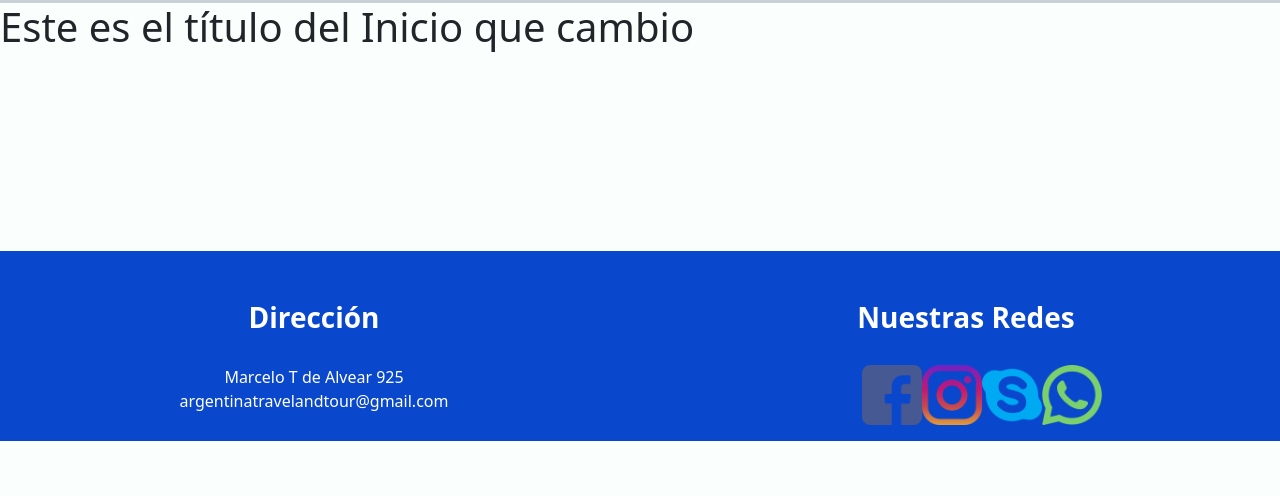
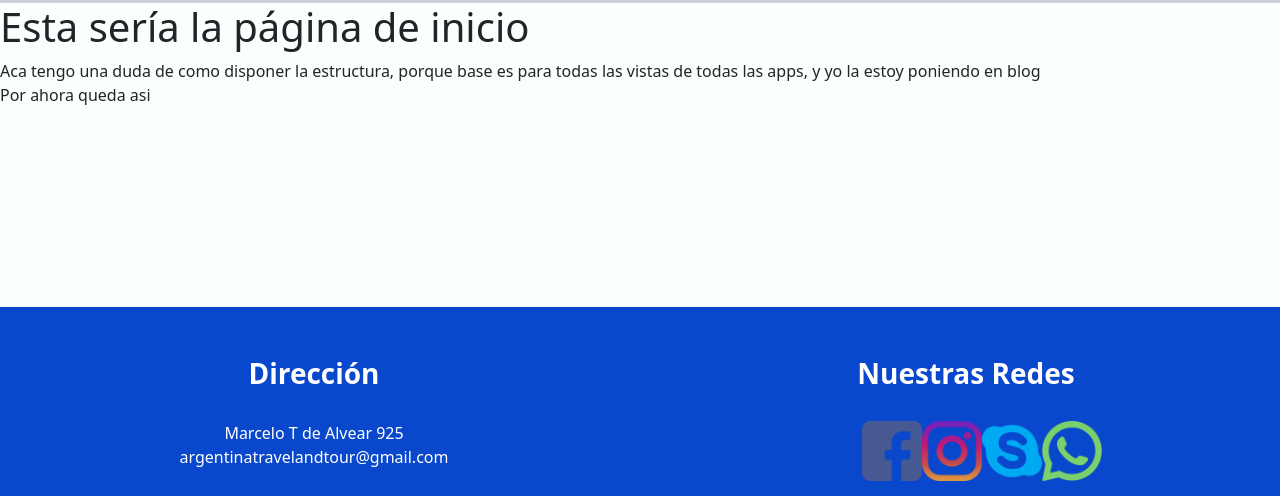
Before and after one commit to germanTuppo/attPy, a Django app: page /blog/ in a window 1280 px wide. Shown: the part 77-573 px from the top of the page. Run offline with Django 4.2, Linux system fonts and the light colour scheme; some libraries are stand-ins or nearby versions.

Commit message:
vistas blog

```diff
--- a/blog/templates/blog/base.html
+++ b/blog/templates/blog/base.html
@@ -81,11 +81,11 @@
                     <!-- aca va a cambiar la bandera dependiendo el idioma elegido -->
                   </a>
                   <ul class="dropdown-menu" aria-labelledby="navbarDropdownMenuLink">
-                    <li><a class="dropdown-item menu__link" href="#"><img class="flag" src="media/flags/espana.png" alt="Bandera España"></a></li>
-                    <li><a class="dropdown-item menu__link" href="#"><img class="flag" src="media/flags/brasil.png" alt="Bandera Brasil"></a></li>
-                    <li><a class="dropdown-item menu__link" href="#"><img class="flag" src="media/flags/reino-unido.png" alt="Bandera Reino Unido"></a></li>
-                    <li><a class="dropdown-item menu__link" href="#"><img class="flag" src="media/flags/italia.png" alt="Bandera Italia"></a></li>
-                    <li><a class="dropdown-item menu__link" href="#"><img class="flag" src="media/flags/francia.png" alt="Bandera Francia"></a></li>
+                    <li><a class="dropdown-item menu__link" href="#"><img class="flag" src="{%static 'blog/assets/flags/espana.png' %}" alt="Bandera España"></a></li>
+                    <li><a class="dropdown-item menu__link" href="#"><img class="flag" src="{%static 'blog/assets/flags/brasil.png' %}" alt="Bandera Brasil"></a></li>
+                    <li><a class="dropdown-item menu__link" href="#"><img class="flag" src="{%static 'blog/assets/flags/reino-unido.png' %}" alt="Bandera Reino Unido"></a></li>
+                    <li><a class="dropdown-item menu__link" href="#"><img class="flag" src="{%static 'blog/assets/flags/italia.png' %}" alt="Bandera Italia"></a></li>
+                    <li><a class="dropdown-item menu__link" href="#"><img class="flag" src="{%static 'blog/assets/flags/francia.png' %}" alt="Bandera Francia"></a></li>
                   </ul>
                 </li>
 
@@ -98,7 +98,7 @@
 
 
 
-  {% block contenidoQueCambia %}
+  {% block mainContent %}
 
   {% endblock %}
 
@@ -119,16 +119,16 @@
             <h3>Nuestras Redes</h3>
             <ul class="d-flex justify-content-center">
                 <li>
-                    <a  target="_blank" href="https://www.facebook.com/Argentina-Travel-and-Tours-105623148812019"><img class="logos-redes" src="./media/logos/facebook.png" alt="logo"></a>
+                    <a  target="_blank" href="https://www.facebook.com/Argentina-Travel-and-Tours-105623148812019"><img class="logos-redes" src="{%static 'blog/assets/logos/facebook.png' %}" alt="logo"></a>
                 </li>
                 <li>
-                    <a  target="_blank" href="https://www.instagram.com/argentinatravelandtours/?hl=en"><img class="logos-redes" src="./media/logos/instagram.png" alt="logo"></a>
+                    <a  target="_blank" href="https://www.instagram.com/argentinatravelandtours/?hl=en"><img class="logos-redes" src="{%static 'blog/assets/logos/instagram.png' %}" alt="logo"></a>
                 </li>
                 <li>
-                    <a  target="_blank" href="skype:leandro.trinanes?userinfo"><img class="logos-redes" src="./media/logos/skype.png" alt="logo"></a>
+                    <a  target="_blank" href="skype:leandro.trinanes?userinfo"><img class="logos-redes" src="{%static 'blog/assets/logos/skype.png' %}" alt="logo"></a>
                 </li>
                 <li>
-                    <a  target="_blank" href="https://api.whatsapp.com/send?phone=5491166809531&text=Hola, Necesito mas informacion!"><img class="logos-redes" src="./media/logos/whatsapp.png" alt="logo"></a>
+                    <a  target="_blank" href="https://api.whatsapp.com/send?phone=5491166809531&text=Hola, Necesito mas informacion!"><img class="logos-redes" src="{%static 'blog/assets/logos/whatsapp.png' %}" alt="logo"></a>
                 </li>
 
             </ul>
--- a/blog/templates/blog/inicio.html
+++ b/blog/templates/blog/inicio.html
@@ -2,9 +2,10 @@
 
 {% load static %}
 
-{% block contenidoQueCambia %}
+{% block mainContent %}
 
     <!--Aquí va lo que cambia, y lo asociado a está vista :) -->
-    <h1>Este es el título del Inicio que cambio</h1>
+    <h1>Esta sería la página de inicio</h1>
+    <p>Aca tengo una duda de como disponer la estructura, porque base es para todas las vistas de todas las apps, y yo la estoy poniendo en blog <br> Por ahora queda asi</p>
 
 {% endblock %}
--- a/blog/urls.py
+++ b/blog/urls.py
@@ -8,7 +8,8 @@ from blog import views
 
 urlpatterns = [
 
-    path('', views.inicio, name="Inicio"), #esta era nuestra primer view
+    path('', views.inicio, name="inicio"), #esta era nuestra primer view
+    path('blog', views.blog, name="blog"), #esta sería la vista blog
     #path('cursos', views.cursos, name="Cursos"),
     #path('profesores', views.profesores, name="Profesores"),
     #path('estudiantes', views.estudiantes, name="Estudiantes"),
--- a/blog/views.py
+++ b/blog/views.py
@@ -2,8 +2,8 @@ from typing import List
 from django.http.request import QueryDict
 from django.shortcuts import redirect, render, HttpResponse
 from django.http import HttpResponse
-#from AppCoder.models import Curso, Profesor
-#from AppCoder.forms import CursoFormulario, ProfesorFormulario
+#from AppCoder.models import Curso, Profesor #Import models
+#from AppCoder.forms import CursoFormulario, ProfesorFormulario #Import Forms
 
 from django.views.generic import ListView
 from django.views.generic.detail import DetailView
@@ -14,3 +14,8 @@ from django.urls import reverse_lazy
 def inicio(request):
 
       return render(request, "blog/inicio.html")
+
+
+def blog(request):
+
+      return render(request, "blog/blog.html")
```
Also changed, not shown: blog/templates/blog/blog.html (added, +11 -0 lines), contacto/views.py (+14 -1 lines), README.md.
